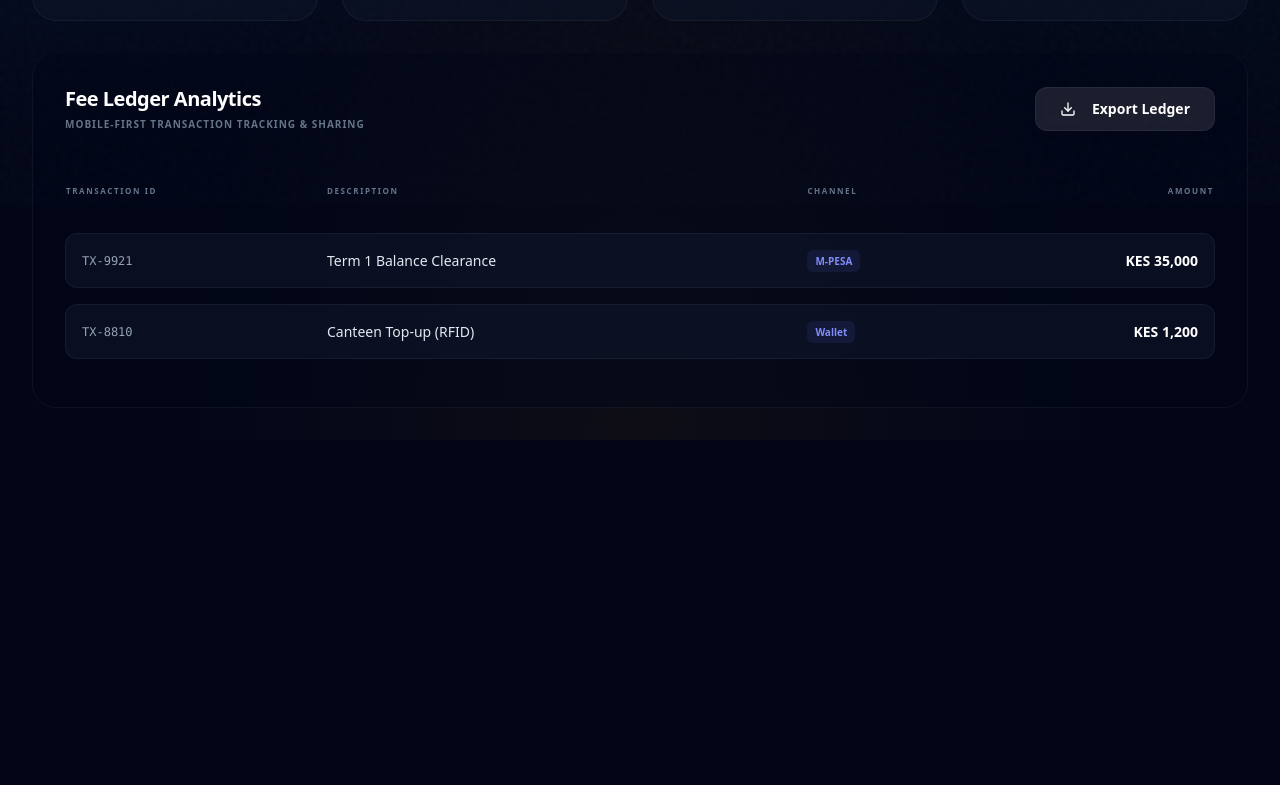
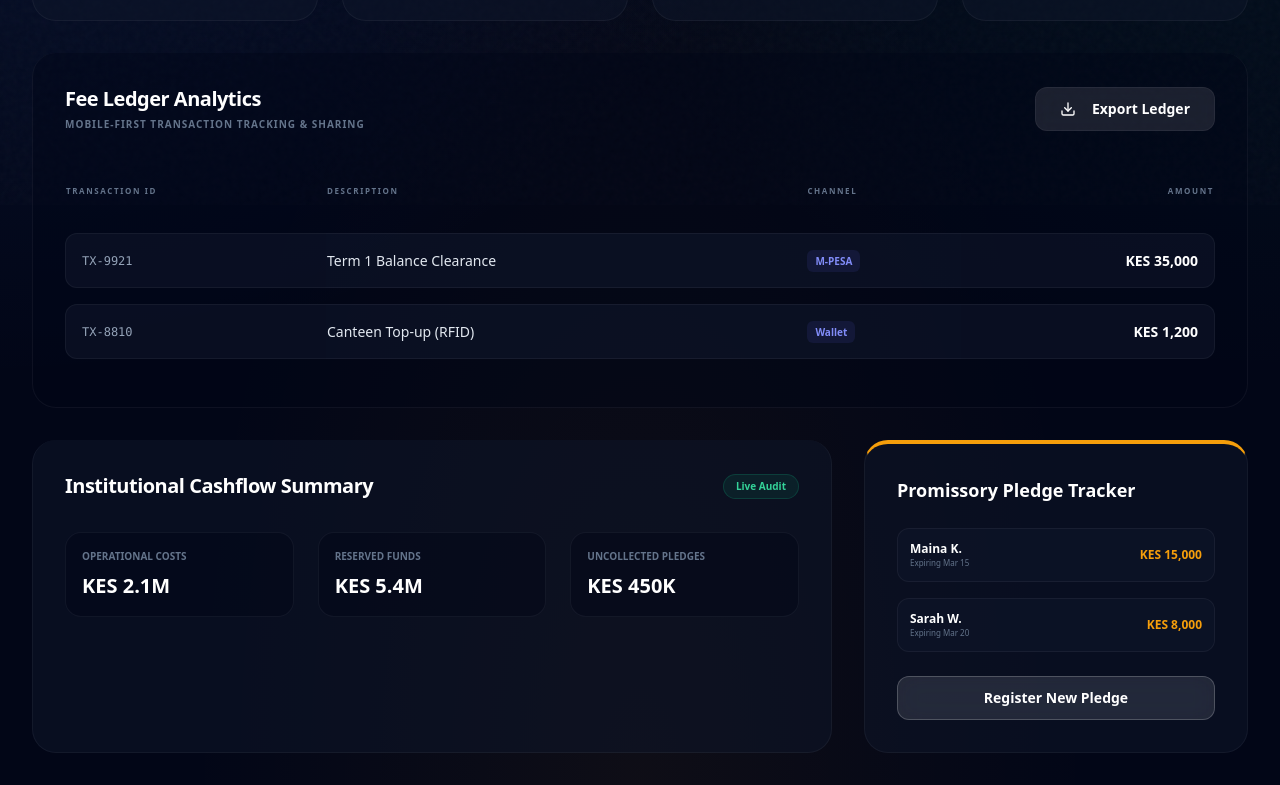
Before and after one commit to iannyakundi468-coder/School-System, a React (Vite) app: page /finance in a window 1280 px wide. Shown: the part 595-1380 px from the top of the page. Before the commit the page ends 1035 px from the top, so only its background shows below. Built offline with nearby package versions, Linux system fonts and the light colour scheme.

Commit message:
feat: Add Timetable, Messages, Finance, and Reports pages, introducing a smart timetable engine with clash resolution and optimization metrics.

```diff
--- a/src/pages/FinancePage.tsx
+++ b/src/pages/FinancePage.tsx
@@ -259,6 +259,51 @@ export const FinancePage = () => {
                     </div>
                 </Card>
 
+                {/* NEW: Zeraki Inspired Advanced Financial Tools */}
+                <div className="grid grid-cols-1 md:grid-cols-3 gap-8 mt-12">
+                    <Card className="md:col-span-2 p-8 border-t-0 bg-slate-900/40">
+                        <div className="flex justify-between items-center mb-8">
+                            <h3 className="text-xl font-bold text-white tracking-tight">Institutional Cashflow Summary</h3>
+                            <span className="text-[10px] font-black text-emerald-400 bg-emerald-500/10 px-3 py-1 rounded-full border border-emerald-500/20">Live Audit</span>
+                        </div>
+                        <div className="grid grid-cols-1 sm:grid-cols-3 gap-6">
+                            {[
+                                { label: 'Operational Costs', value: 'KES 2.1M', trend: 'stable' },
+                                { label: 'Reserved Funds', value: 'KES 5.4M', trend: 'up' },
+                                { label: 'Uncollected Pledges', value: 'KES 450K', trend: 'down' },
+                            ].map((stat, i) => (
+                                <div key={i} className="p-4 bg-slate-950/40 rounded-2xl border border-white/5">
+                                    <p className="text-[10px] font-bold text-slate-500 uppercase mb-2">{stat.label}</p>
+                                    <p className="text-xl font-black text-white">{stat.value}</p>
+                                </div>
+                            ))}
+                        </div>
+                    </Card>
+
+                    <Card className="p-8 border-t-4 border-t-amber-500 bg-amber-500/5">
+                        <h3 className="text-lg font-bold text-white mb-6 flex items-center gap-2">
+                            Promissory Pledge Tracker
+                        </h3>
+                        <div className="space-y-4">
+                            {[
+                                { parent: 'Maina K.', amount: 'KES 15,000', deadline: 'Mar 15' },
+                                { parent: 'Sarah W.', amount: 'KES 8,000', deadline: 'Mar 20' },
+                            ].map((pledge, i) => (
+                                <div key={i} className="flex justify-between items-center p-3 bg-slate-900/60 rounded-xl border border-white/5">
+                                    <div>
+                                        <p className="text-xs font-bold text-white">{pledge.parent}</p>
+                                        <p className="text-[8px] text-slate-500">Expiring {pledge.deadline}</p>
+                                    </div>
+                                    <span className="text-xs font-black text-amber-500">{pledge.amount}</span>
+                                </div>
+                            ))}
+                        </div>
+                        <Button variant="glass" className="w-full mt-6 h-10 text-[10px] font-black border-amber-500/20 text-amber-500">
+                            Register New Pledge
+                        </Button>
+                    </Card>
+                </div>
+
                 {/* MPESA Modal */}
                 <PaymentModal
                     isOpen={isPaymentModalOpen}
--- a/src/pages/ReportsPage.tsx
+++ b/src/pages/ReportsPage.tsx
@@ -93,6 +93,27 @@ export const ReportsPage = () => {
                         <Button className="w-full mt-8 bg-emerald-600 hover:bg-emerald-700 flex items-center justify-center gap-2 h-12">
                             <PieChart className="w-5 h-5" /> Compile New Master Report
                         </Button>
+
+                        {/* NEW: Zeraki Inspired Stream Comparison */}
+                        <div className="mt-12 pt-8 border-t border-white/5">
+                            <h3 className="text-lg font-bold text-white mb-6 flex items-center gap-2">
+                                <TrendingUp className="w-5 h-5 text-indigo-400" /> Stream Comparison (Grade 6)
+                            </h3>
+                            <div className="flex items-end gap-4 h-48 px-4">
+                                {[
+                                    { name: '6 North', score: 82, color: 'bg-indigo-500/60' },
+                                    { name: '6 South', score: 75, color: 'bg-indigo-500/40' },
+                                    { name: '6 East', score: 88, color: 'bg-indigo-500' },
+                                    { name: '6 West', score: 68, color: 'bg-indigo-500/20' },
+                                ].map((stream, i) => (
+                                    <div key={i} className="flex-1 flex flex-col items-center gap-3 h-full justify-end group">
+                                        <div className="text-[10px] font-black text-white opacity-0 group-hover:opacity-100 transition-opacity">{stream.score}%</div>
+                                        <div className={`w-full ${stream.color} rounded-t-lg transition-all group-hover:brightness-125`} style={{ height: `${stream.score}%` }} />
+                                        <span className="text-[8px] font-black text-slate-500 uppercase tracking-widest">{stream.name}</span>
+                                    </div>
+                                ))}
+                            </div>
+                        </div>
                     </Card>
 
                     <div className="space-y-8">
@@ -134,8 +155,8 @@ export const ReportsPage = () => {
                                                 <div
                                                     key={idx}
                                                     className={`h-full flex-1 rounded-sm ${idx < topic.strength / 10
-                                                            ? `bg-${topic.color}-500/60`
-                                                            : 'bg-slate-700/20'
+                                                        ? `bg-${topic.color}-500/60`
+                                                        : 'bg-slate-700/20'
                                                         }`}
                                                 />
                                             ))}
--- a/src/pages/TimetablePage.tsx
+++ b/src/pages/TimetablePage.tsx
@@ -106,6 +106,24 @@ export const TimetablePage = () => {
                                 </div>
                             </div>
                         </Card>
+
+                        {/* NEW: Zeraki Inspired Smart Substitution */}
+                        <Card className="bg-indigo-500/5 border-indigo-500/20">
+                            <h3 className="font-bold text-white mb-4 flex items-center gap-2">
+                                <Zap className="w-4 h-4 text-indigo-400" /> Smart Substitution
+                            </h3>
+                            <p className="text-[10px] text-slate-400 mb-4">Detecting teacher absences... 1 match found for 4G Math.</p>
+                            <div className="p-3 bg-slate-900/60 rounded-xl border border-white/5 flex items-center justify-between">
+                                <div className="flex items-center gap-3">
+                                    <div className="w-8 h-8 rounded-lg bg-indigo-500/20 flex items-center justify-center text-xs font-bold text-indigo-400">SM</div>
+                                    <div>
+                                        <p className="text-xs font-bold text-white">Sarah Mwangi</p>
+                                        <p className="text-[8px] text-slate-500">Free Period | Math Specialist</p>
+                                    </div>
+                                </div>
+                                <Button size="sm" variant="premium" className="h-7 text-[8px] px-3">Assign</Button>
+                            </div>
+                        </Card>
                     </div>
 
                     {/* Schedule Grid Preview */}
--- a/src/pages/communication/MessagesPage.tsx
+++ b/src/pages/communication/MessagesPage.tsx
@@ -118,6 +118,31 @@ export const MessagesPage = () => {
                                 Manage Alerts
                             </Button>
                         </motion.div>
+
+                        {/* NEW: Zeraki Inspired Bulk Communication Portal */}
+                        <Card className="p-8 border-t-0 bg-indigo-950/20 border-indigo-500/20">
+                            <h3 className="text-lg font-black text-white mb-6 uppercase tracking-widest flex items-center gap-3">
+                                <Send className="w-5 h-5 text-indigo-400" /> Broadcast Templates
+                            </h3>
+                            <div className="space-y-4">
+                                {[
+                                    { title: 'Fee Balance Reminder', icon: '💰' },
+                                    { title: 'Exam Results Portal Pin', icon: '📝' },
+                                    { title: 'School Trip Logistics', icon: '🚌' },
+                                ].map((temp, i) => (
+                                    <div key={i} className="p-4 bg-slate-900/40 hover:bg-slate-800 rounded-[1.5rem] border border-white/5 transition-all cursor-pointer flex items-center gap-4 group">
+                                        <div className="w-10 h-10 rounded-xl bg-slate-800 flex items-center justify-center text-lg">{temp.icon}</div>
+                                        <div className="flex-1">
+                                            <p className="text-xs font-black text-white group-hover:text-indigo-400 transition-colors">{temp.title}</p>
+                                            <p className="text-[8px] text-slate-500 font-bold uppercase tracking-widest">Tap to broadcast to groups</p>
+                                        </div>
+                                    </div>
+                                ))}
+                            </div>
+                            <Button className="w-full mt-6 bg-indigo-600 hover:bg-indigo-700 h-12 text-xs font-black uppercase tracking-[0.2em] shadow-lg shadow-indigo-500/20">
+                                Launch SMS Portal
+                            </Button>
+                        </Card>
                     </div>
 
                     {/* Message Center */}
@@ -192,6 +217,6 @@ export const MessagesPage = () => {
                     </div>
                 </div>
             </div>
-        </div>
+        </div >
     );
 };
```
